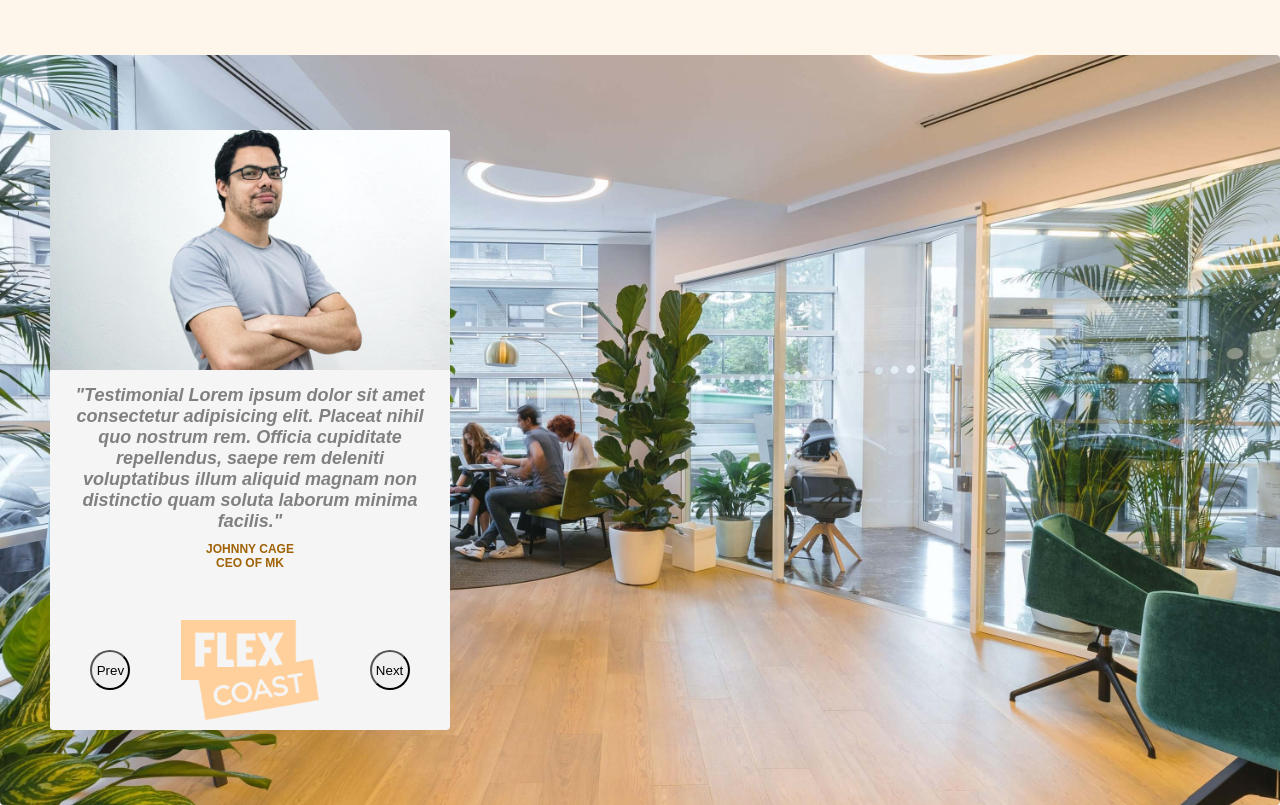
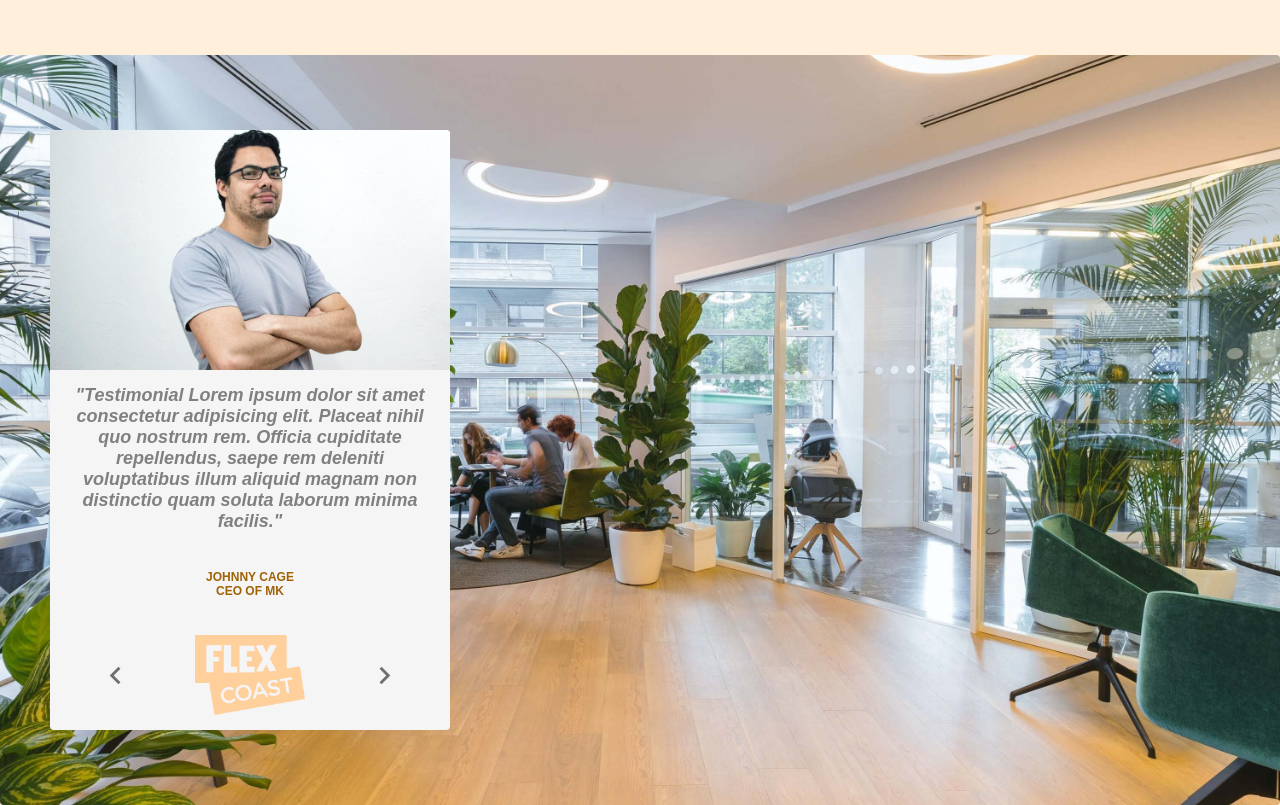
Before and after one commit to SevaDer14/flex_coast_client, a React (Create React App) app: page / in a window 1280 px wide. Shown: the part 660-1465 px from the top of the page. Built offline with nearby package versions, Linux system fonts and the light colour scheme.

Commit message:
styles slideshow button

```diff
--- a/src/components/Testimonial.jsx
+++ b/src/components/Testimonial.jsx
@@ -1,5 +1,8 @@
 import React, { useState } from 'react'
 import companyLogo from '../assets/logo.png'
+import IconButton from '@material-ui/core/IconButton'
+import ChevronLeftIcon from '@material-ui/icons/ChevronLeft'
+import ChevronRightIcon from '@material-ui/icons/ChevronRight'
 
 const TestimonialSlider = () => {
   const [slider, setSlider] = useState(1)
@@ -22,18 +25,24 @@ const TestimonialSlider = () => {
             saepe rem deleniti voluptatibus illum aliquid magnam non distinctio
             quam soluta laborum minima facilis."
           </h4>
+
           <div>
             <p className='name'>Johnny Cage</p>
             <p className='job-title'>CEO of MK</p>
+          </div>
+
           <div className='logo-section'>
-              <button onClick={() => sliderHandler(-1)}>Prev</button>
+            <IconButton onClick={() => sliderHandler(-1)}>
+              <ChevronLeftIcon fontSize='large' />
+            </IconButton>
             <img
               className='company-logo'
               src={companyLogo}
               alt='company-logo'
             />
-              <button onClick={() => sliderHandler(1)}>Next</button>
-            </div>
+            <IconButton onClick={() => sliderHandler(1)}>
+              <ChevronRightIcon fontSize='large' />
+            </IconButton>
           </div>
         </div>
       </div>
--- a/src/styles/globals.css
+++ b/src/styles/globals.css
@@ -1,5 +1,6 @@
 #root {
   font-size: 62.5%;
+  background-color: rgba(255, 208, 156, 0.2);
 }
 
 * {
--- a/src/styles/globals.scss
+++ b/src/styles/globals.scss
@@ -9,6 +9,7 @@ $hero-img: url('/src/assets/hero.jpg');
 
 #root {
   font-size: 62.5%;
+  background-color: $secondaryColorLowOpacity;
 }
 
 * {
--- a/src/styles/landingPage.css
+++ b/src/styles/landingPage.css
@@ -1,5 +1,6 @@
 #root {
   font-size: 62.5%;
+  background-color: rgba(255, 208, 156, 0.2);
 }
 
 * {
@@ -279,7 +280,6 @@ input[type='number']::-webkit-outer-spin-button {
   -webkit-box-pack: center;
       -ms-flex-pack: center;
           justify-content: center;
-  height: 50vh;
   background-color: rgba(255, 208, 156, 0.2);
 }
 
@@ -318,9 +318,6 @@ input[type='number']::-webkit-outer-spin-button {
   margin: 50px;
   height: 80%;
   border-radius: 4px;
-  -webkit-box-flex: 1;
-      -ms-flex: 1;
-          flex: 1;
   max-width: 400px;
   background-color: whitesmoke;
   border-radius: 4px;
@@ -353,11 +350,11 @@ input[type='number']::-webkit-outer-spin-button {
 }
 
 .testimonials-container .testimonial-container .info-container {
-  height: 50%;
   padding: 15px;
   display: -webkit-box;
   display: -ms-flexbox;
   display: flex;
+  height: 55%;
   -webkit-box-orient: vertical;
   -webkit-box-direction: normal;
       -ms-flex-direction: column;
@@ -374,7 +371,6 @@ input[type='number']::-webkit-outer-spin-button {
 }
 
 .testimonials-container .testimonial-container .info-container .name {
-  margin-top: 10px;
   font-size: 12px;
   text-transform: uppercase;
   color: #a06206;
@@ -386,7 +382,6 @@ input[type='number']::-webkit-outer-spin-button {
   color: #a06206;
   text-transform: uppercase;
   font-weight: bold;
-  margin-bottom: 50px;
 }
 
 .testimonials-container .testimonial-container .info-container .logo-section {
@@ -407,7 +402,7 @@ input[type='number']::-webkit-outer-spin-button {
 }
 
 .testimonials-container .testimonial-container .info-container .logo-section .company-logo {
-  height: 100px;
+  height: 80px;
   -webkit-transition: 1s;
   transition: 1s;
 }
--- a/src/styles/landingPage.scss
+++ b/src/styles/landingPage.scss
@@ -54,7 +54,7 @@ $person3: url('../assets/social-img-3.jpg');
   display: flex;
   padding-top: 75px;
   justify-content: center;
-  height: 50vh;
+
   background-color: $secondaryColorLowOpacity;
 
   .bg-1 {
@@ -81,7 +81,6 @@ $person3: url('../assets/social-img-3.jpg');
     margin: 50px;
     height: 80%;
     border-radius: 4px;
-    flex: 1;
     max-width: 400px;
     background-color: whitesmoke;
     border-radius: 4px;
@@ -107,9 +106,9 @@ $person3: url('../assets/social-img-3.jpg');
       background-image: $person3;
     }
     .info-container {
-      height: 50%;
       padding: 15px;
       display: flex;
+      height: 55%;
       flex-direction: column;
       justify-content: space-between;
       h4 {
@@ -118,7 +117,6 @@ $person3: url('../assets/social-img-3.jpg');
         font-style: italic;
       }
       .name {
-        margin-top: 10px;
         font-size: 12px;
         text-transform: uppercase;
         color: rgb(160, 98, 6);
@@ -129,7 +127,7 @@ $person3: url('../assets/social-img-3.jpg');
         color: rgb(160, 98, 6);
         text-transform: uppercase;
         font-weight: bold;
-        margin-bottom: 50px;
+        // margin-bottom: 50px;
       }
       .logo-section {
         display: flex;
@@ -141,7 +139,7 @@ $person3: url('../assets/social-img-3.jpg');
           border-radius: 100%;
         }
         .company-logo {
-          height: 100px;
+          height: 80px;
           transition: 1s;
         }
       }
```
Also changed, not shown: 2 other files (tests, documents, lock files or other folders). Lines whose indentation alone changed are shown as unchanged.
